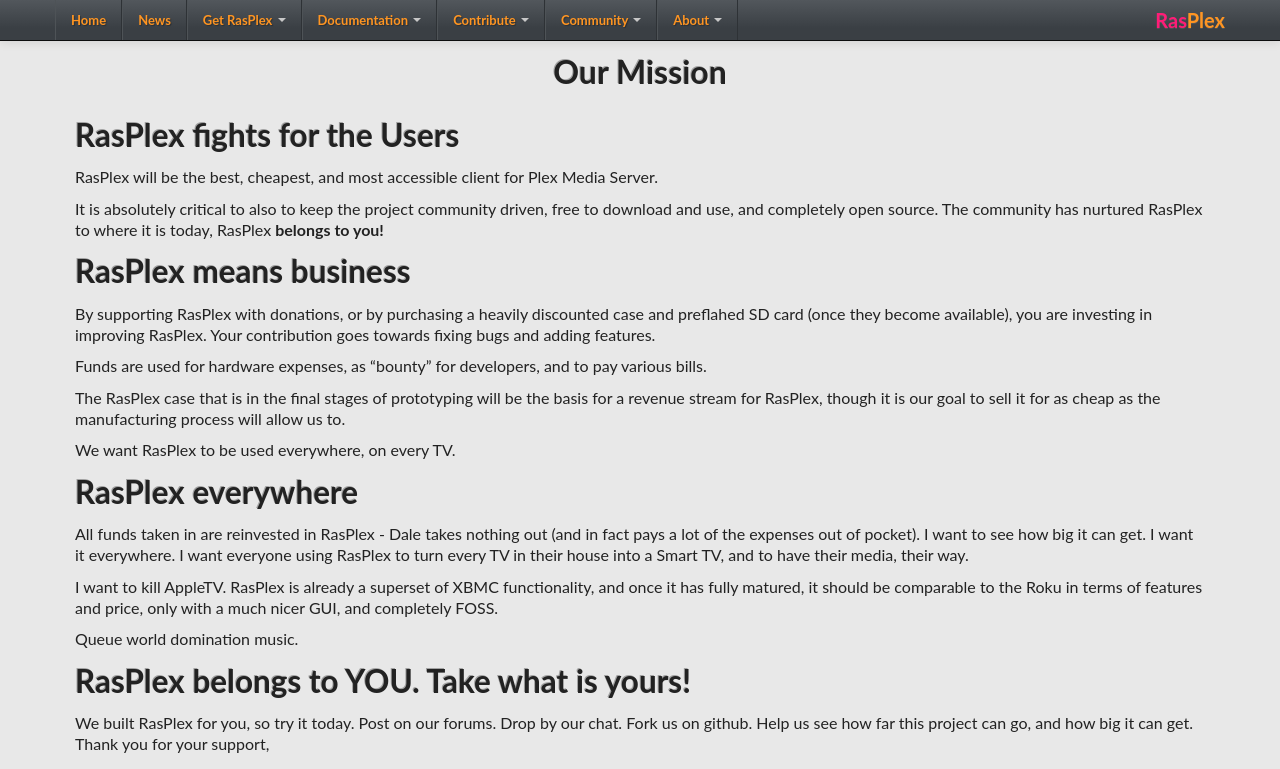
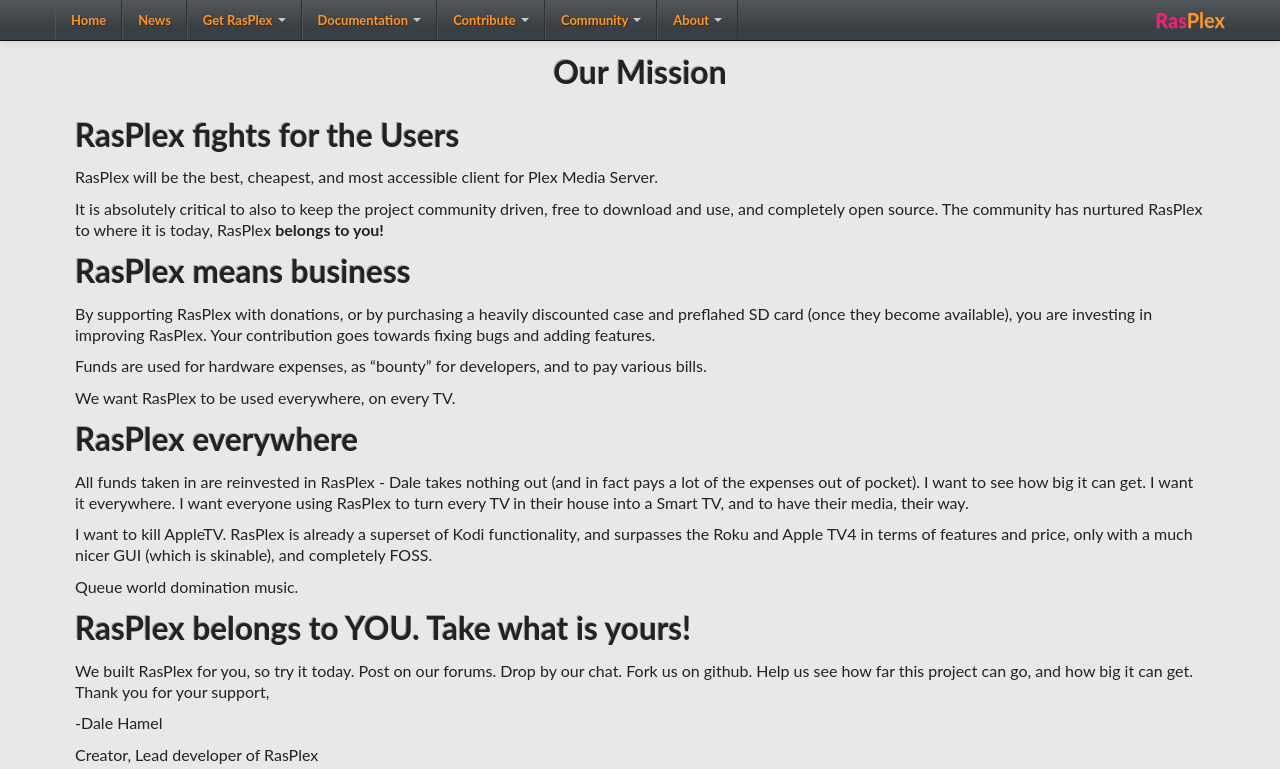
Before and after one commit to RasPlex/RasPlex.github.io, a Jekyll site: the page built from about/mission-statement.md, in a window 1280 px wide and 1341 px high. Shown: the top 769 px of the window. Built offline with Jekyll 4.4.1, drawn with Linux system fonts in a browser that asks for light colours; nearby versions of some CDN libraries.

Commit message:
Update mission-statement.md

```diff
--- a/about/mission-statement.md
+++ b/about/mission-statement.md
@@ -18,15 +18,13 @@
 
 Funds are used for hardware expenses, as "bounty" for developers, and to pay various bills.
 
-The RasPlex case that is in the final stages of prototyping will be the basis for a revenue stream for RasPlex, though it is our goal to sell it for as cheap as the manufacturing process will allow us to.
-
 We want RasPlex to be used everywhere, on every TV.
 
 ## RasPlex everywhere
 
 All funds taken in are reinvested in RasPlex - Dale takes nothing out (and in fact pays a lot of the expenses out of pocket). I want to see how big it can get. I want it everywhere. I want everyone using RasPlex to turn every TV in their house into a Smart TV, and to have their media, their way.
 
-I want to kill AppleTV. RasPlex is already a superset of XBMC functionality, and once it has fully matured, it should be comparable to the Roku in terms of features and price, only with a much nicer GUI, and completely FOSS.
+I want to kill AppleTV. RasPlex is already a superset of Kodi functionality, and surpasses the Roku and Apple TV4 in terms of features and price, only with a much nicer GUI (which is skinable), and completely FOSS.
 
 Queue world domination music.
 
```
